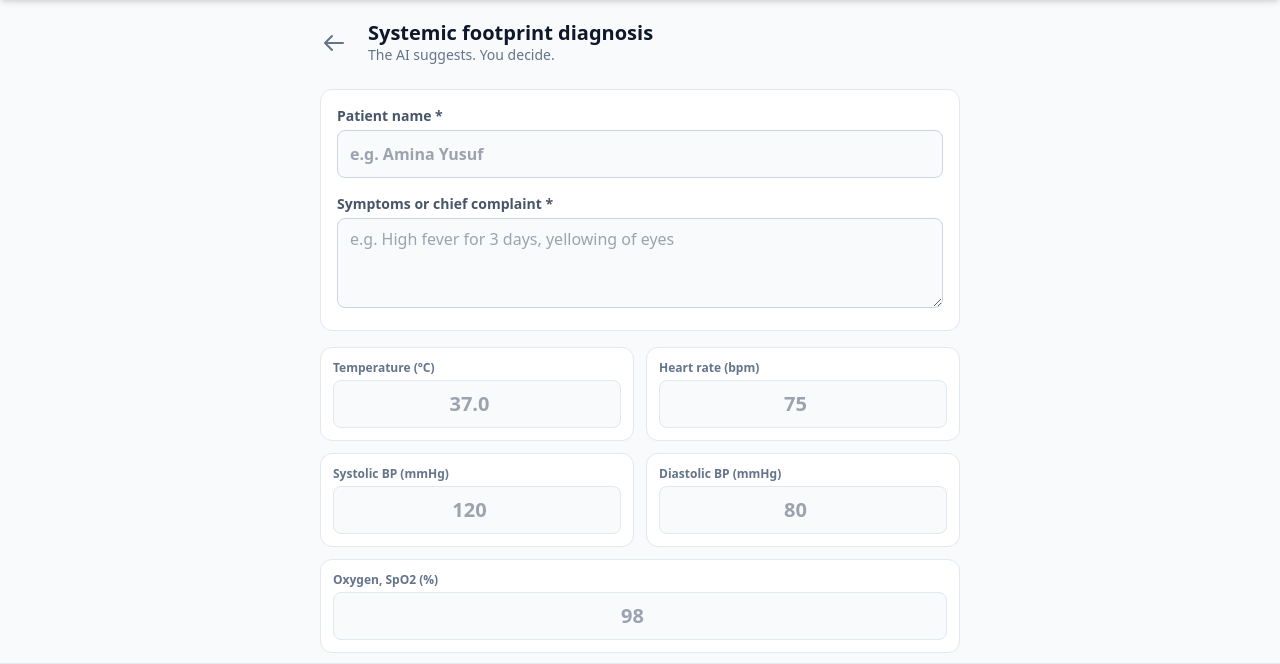
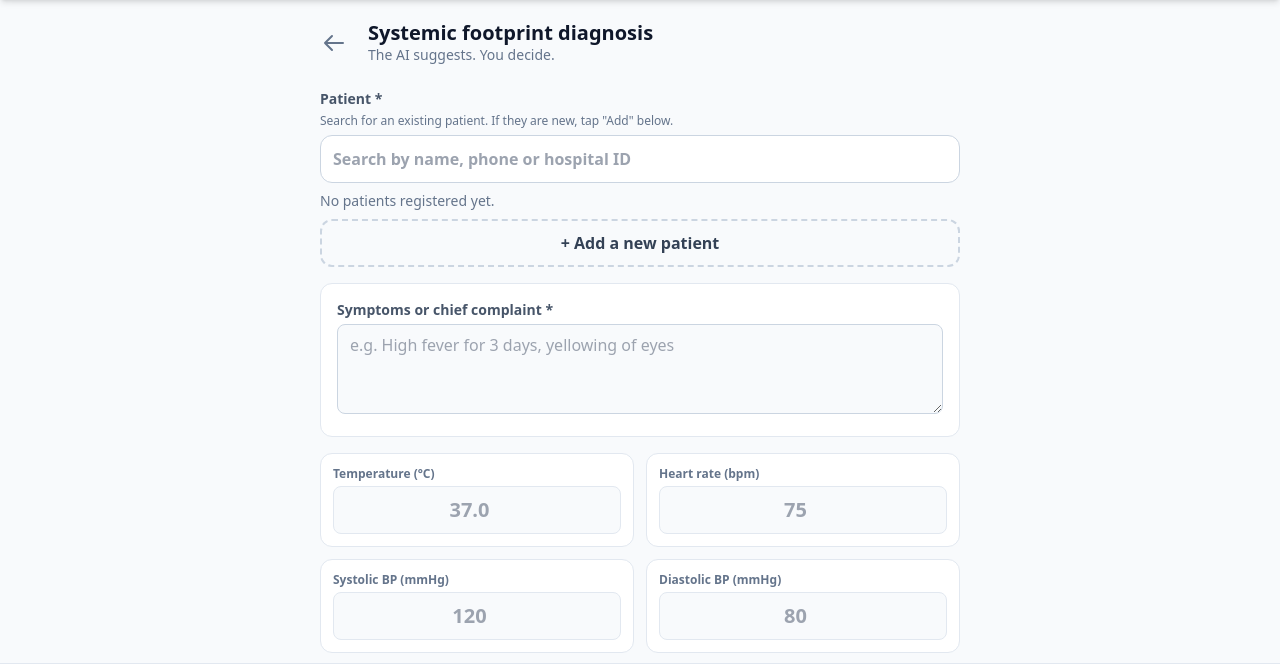
Before and after one commit to adebayo-victor/Smart-health-prototype-2, a Flask app: page /diagnosis in a window 1280 px wide. Shown: the part 76-740 px from the top of the page. Run offline with Flask 3, Linux system fonts and the light colour scheme; the visitor is signed in with stand-in values (Sample User, id 1); data that the repository does not hold is empty; some libraries are stand-ins or nearby versions.

Commit message:
Refactor patient input handling in diagnosis.html

```diff
--- a/templates/diagnosis.html
+++ b/templates/diagnosis.html
@@ -13,12 +13,8 @@
 </div>
 
 <!-- Input -->
-<div class="bg-white p-4 rounded-xl border border-slate-200 mb-4 space-y-4">
-  <div>
-    <label for="patient_name" class="text-sm font-semibold text-slate-600 block mb-1">Patient name *</label>
-    <input type="text" id="patient_name" maxlength="100" autocomplete="off" placeholder="e.g. Amina Yusuf"
-           class="w-full min-h-12 px-3 rounded-lg border border-slate-300 bg-surface text-base font-semibold">
-  </div>
+<div id="patientPicker" class="mb-4"></div>
+<div class="bg-white p-4 rounded-xl border border-slate-200 mb-4">
   <div>
     <label for="symptoms" class="text-sm font-semibold text-slate-600 block mb-1">Symptoms or chief complaint *</label>
     <textarea id="symptoms" rows="3" maxlength="2000" placeholder="e.g. High fever for 3 days, yellowing of eyes"
@@ -85,20 +81,22 @@ const $ = (id) => document.getElementById(id);
 const VITALS = ['temp', 'hr', 'sys_bp', 'dia_bp', 'spo2'];
 let encounterId = new URLSearchParams(location.search).get('encounter_id');
 let selected = null, analysed = false, saved = false;
+const picker = new SH.PatientPicker($('patientPicker'));
 
 // Pick up where triage or intake stopped.
 if (encounterId) {
   SH.api(`/api/encounter/${encodeURIComponent(encounterId)}`, { method: 'GET' }).then((e) => {
-    $('patient_name').value = e.patient_name || '';
+    if (e.patient) picker.setPatient(e.patient); else picker.suggest(e.patient_name);
     $('symptoms').value = e.conclusion || e.translation || '';
     VITALS.forEach((k) => { if (e.vitals && e.vitals[k] != null) $(k).value = e.vitals[k]; });
   }).catch(() => { encounterId = null; });
 }
 
 $('analyzeBtn').addEventListener('click', async (e) => {
-  const patient_name = $('patient_name').value.trim(), symptoms = $('symptoms').value.trim();
-  if (!patient_name || !symptoms) return SH.toast('Patient name and symptoms are required.', 'error');
-  const json = { patient_name, symptoms, encounter_id: encounterId };
+  const patient = picker.value, symptoms = $('symptoms').value.trim();
+  if (!patient) return picker.require();
+  if (!symptoms) return SH.toast('Describe the symptoms first.', 'error');
+  const json = { patient_id: patient.id, symptoms, encounter_id: encounterId };
   VITALS.forEach((k) => { json[k] = $(k).value === '' ? null : parseFloat($(k).value); });
 
   try {
```
